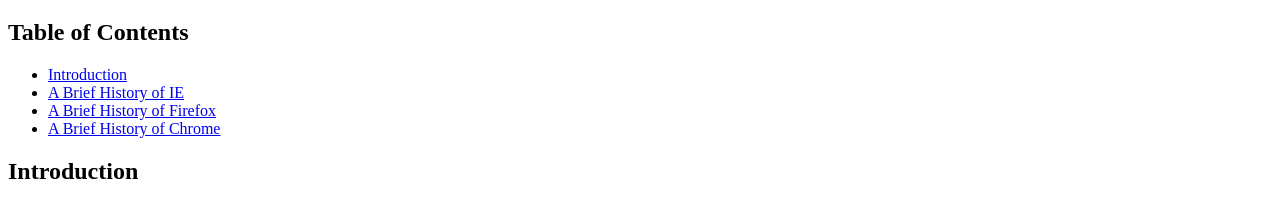
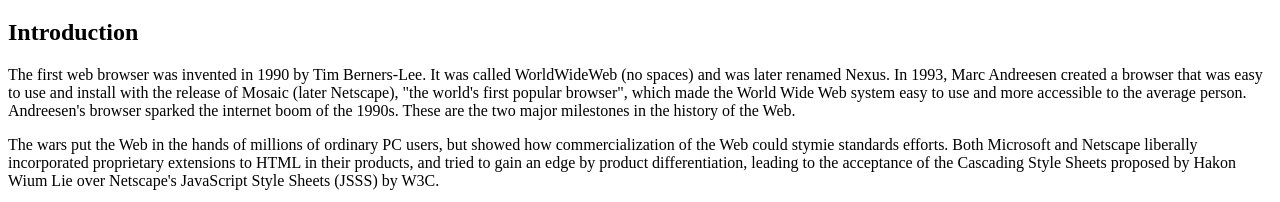
Before and after one commit to nsching/browserhistory, a plain HTML site: page index.html in a window 1280 px wide. Shown: the part 61-263 px from the top of the page. Drawn offline with Linux system fonts and the light colour scheme.

Commit message:
column-1

```diff
--- a/index.html
+++ b/index.html
@@ -5,17 +5,6 @@
 
 <body>
 <h1>A History of Browsers</h1>
-
-<!-- Table of Contents -->
-<section id="table-of-contents">
-  <h2>Table of Contents</h2>
-  <ul>
-    <li><a href="#introduction">Introduction</a></li>
-    <li><a href="#ie">A Brief History of IE</a></li>
-    <li><a href="#firefox">A Brief History of Firefox</a></li>
-    <li><a href="#chrome">A Brief History of Chrome</a></li>
-  </ul>
-</section>
 
 <!-- Introduction -->
 <section id="introduction">
```
